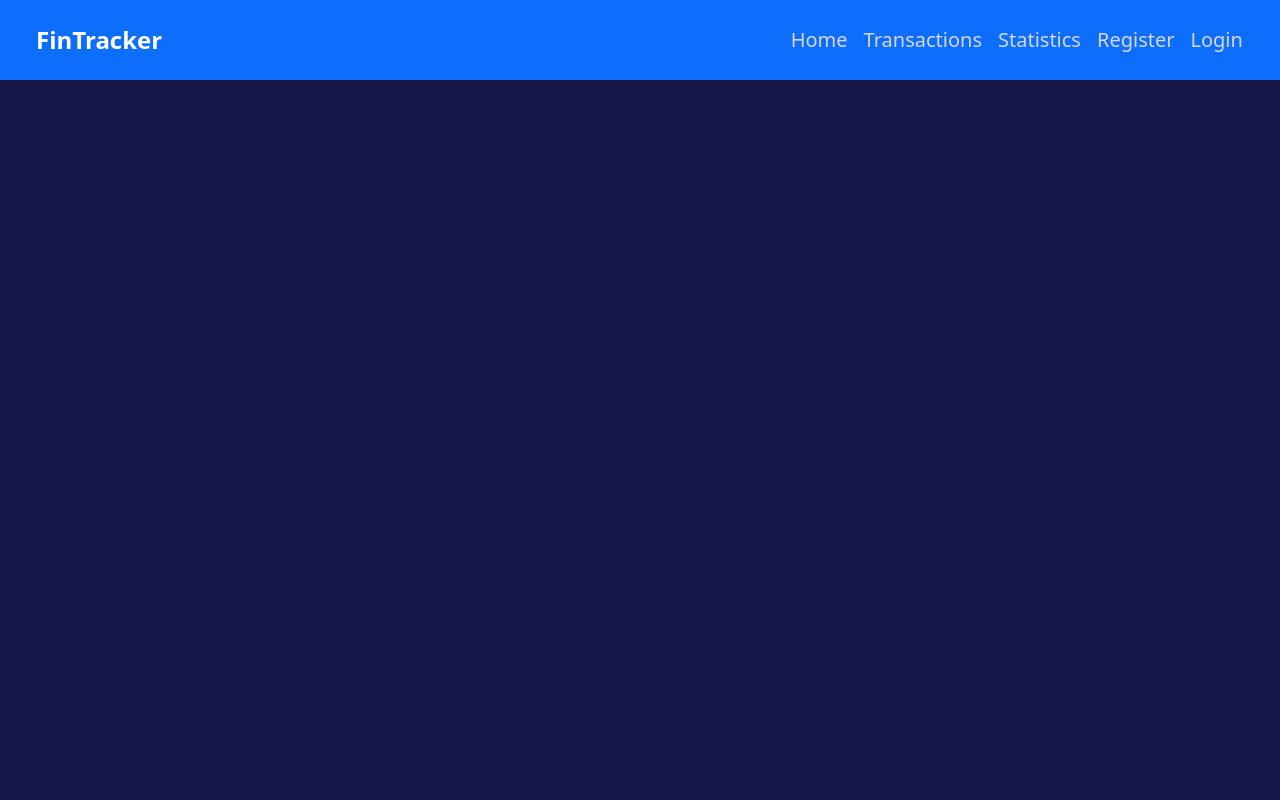
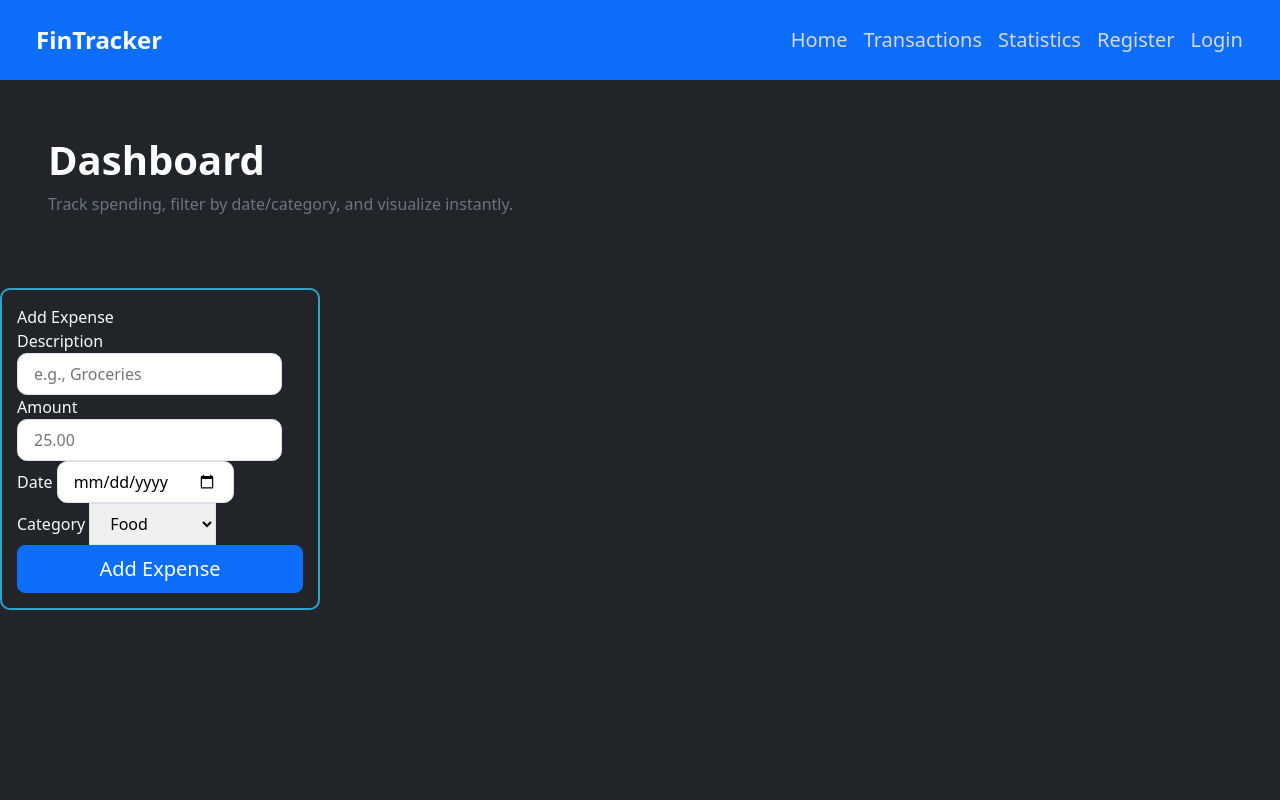
Before and after one commit to Thinal-Fernando/FinTracker, a Flask app: page / in a window 1280 px wide. Run offline with Flask 3, Linux system fonts and the light colour scheme.

Commit message:
added a basic form uses can fill to add expenses and styled it with bootstrap and css

```diff
--- a/static/home.css
+++ b/static/home.css
@@ -1,10 +1,10 @@
 body {
-  background-color: rgb(22, 21, 72);
+  background-color: rgb(21, 21, 24);
 }
 
 .navbar {
-  padding-top: 1rem;
-  padding-bottom: 1rem;
+  padding-top: 0.6rem;
+  padding-bottom: 0.6rem;
   min-height: 80px;
 }
 
@@ -17,3 +17,14 @@ a {
   margin-right: 2%;
   color: rgb(215, 215, 215);
 }
+
+input {
+  border-radius: 10px;
+}
+
+.expence-container {
+  max-width: 20rem;
+  border: 2px solid rgb(50, 163, 200);
+  padding: 15px;
+  border-radius: 10px;
+}
--- a/templates/home.html
+++ b/templates/home.html
@@ -1,4 +1,68 @@
-{% extends "base.html" %}
-{% block content %}
+{% extends "base.html" %} {% block content %}
 
- {% endblock %}
+<body class="min-vh-100 bg-dark text-light">
+  <main class="container-fluid px-4 py-5">
+    <h1 class="fw-semibold text-white mb-2 mt-2 ms-4">Dashboard</h1>
+    <p class="text-secondary mb-4 ms-4">
+      Track spending, filter by date/category, and visualize instantly.
+    </p>
+  </main>
+</body>
+
+
+  <div class="expence-container" >
+    <div class="card-header">Add Expense</div>
+    <div class="card-body">
+      <form class="space-y-3">
+        <label class="block text-sm">
+          <span class="mb-1 block text-slate-300">Description</span>
+          <input
+            placeholder="e.g., Groceries"
+            class="w-full rounded-xl bg-slate-800 border border-slate-700 px-3 py-2 text-slate-100"
+            style="border-radius: 10px"
+          />
+        </label>
+        <div class="grid grid-cols-2 gap-3">
+          <label class="block text-sm">
+            <span class="mb-1 block text-slate-300">Amount</span>
+            <input
+              type="number"
+              step="0.01"
+              min="0.01"
+              placeholder="25.00"
+              class="w-full rounded-xl bg-slate-800 border border-slate-700 px-3 py-2 text-slate-100"
+            />
+          </label>
+          <label class="block text-sm">
+            <span class="mb-1 block text-slate-300">Date</span>
+            <input
+              type="date"
+              class="w-full rounded-xl bg-slate-800 border border-slate-700 px-3 py-2 text-slate-100"
+            />
+          </label>
+        </div>
+        <label class="block text-sm"> Category</label>
+        <select
+          class="w-full rounded-xl bg-slate-800 border border-slate-700 px-3 py-2 text-slate-100"
+        >
+          <option>Food</option>
+          <option>Transport</option>
+          <option>Rent</option>
+          <option>Utilities</option>
+        </select>
+
+        <div class="d-grid gap-2">
+          <button
+            class="btn btn-lg btn-primary"
+            type="button"
+            fdprocessedid="t4p5e9"
+          >
+            Add Expense
+          </button>
+        </div>
+      </form>
+    </div>
+  </div>
+</body>
+
+{% endblock %}
```
